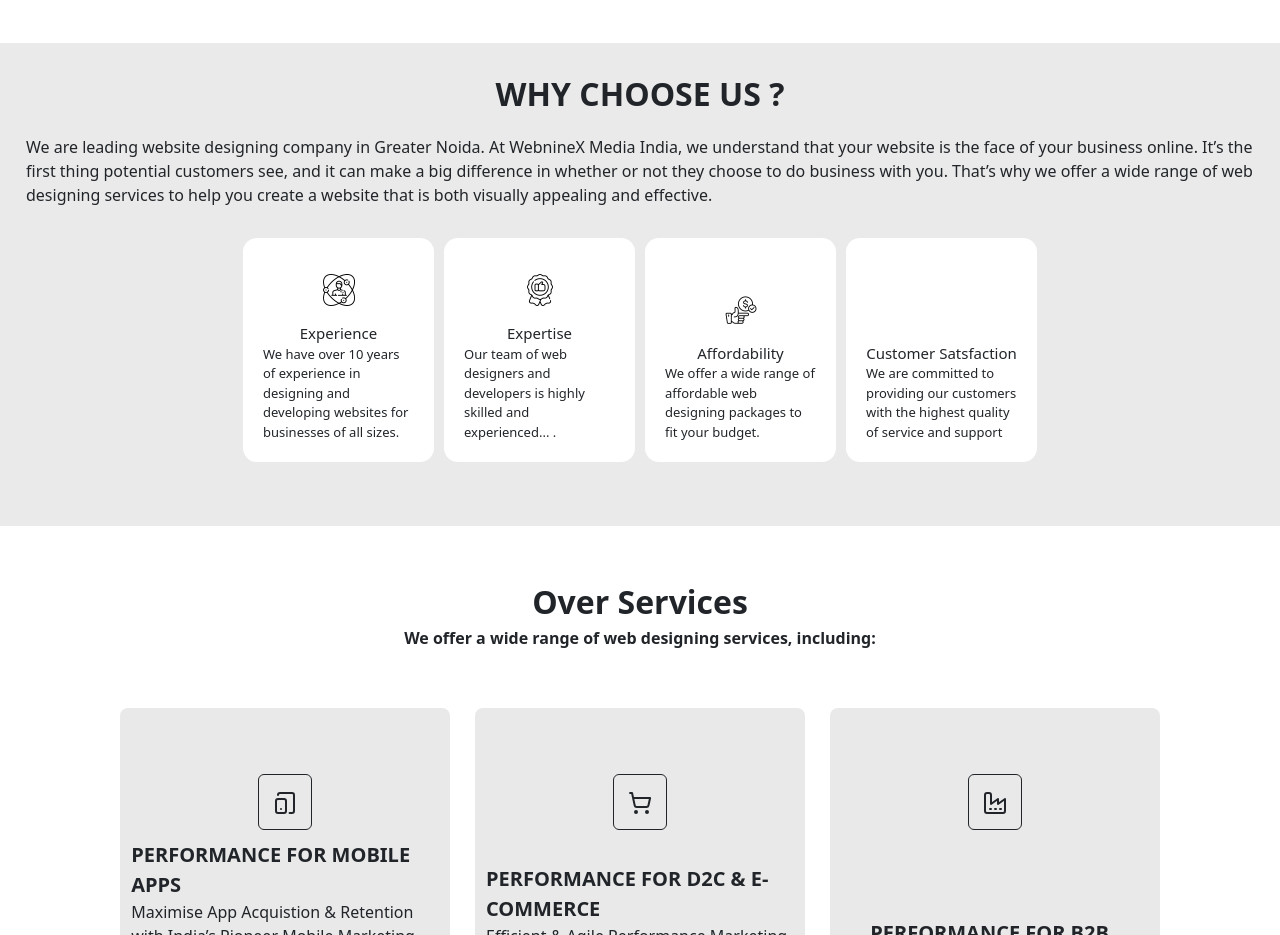
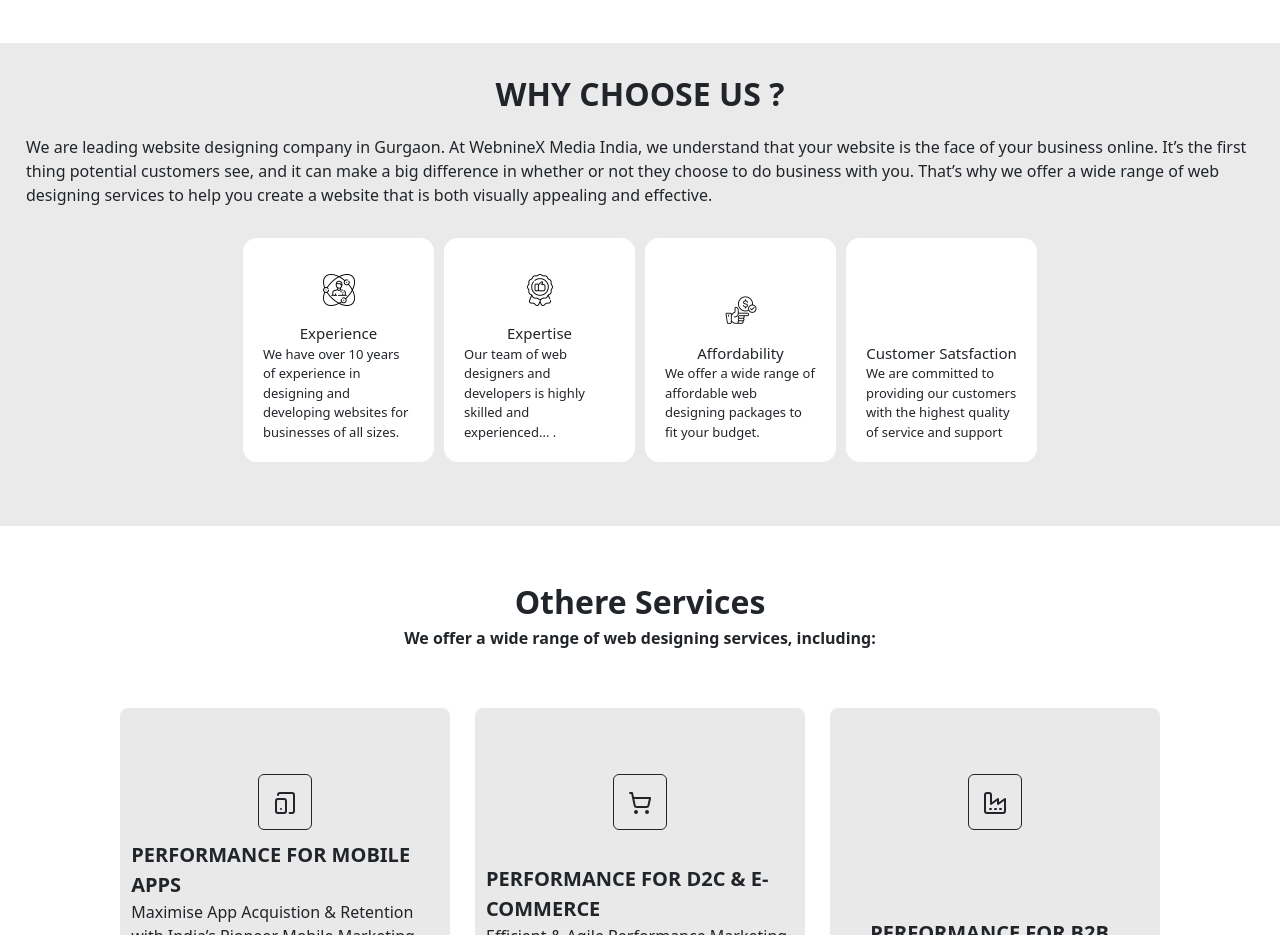
Before and after one commit to developerUdhhyog/demo-site, a plain HTML site: page index.html in a window 1280 px wide. Shown: the part 960-1895 px from the top of the page. Drawn offline with nearby package versions, Linux system fonts and the light colour scheme; files whose address does not match are found by name.

Commit message:
Update index.html

```diff
--- a/index.html
+++ b/index.html
@@ -224,7 +224,7 @@
             <p>WHY CHOOSE US ?</p>
         </div>
         <div class="whyChooseUsContent">
-            <p>We are leading website  designing company in Greater Noida. At WebnineX Media India, we understand that your website is the face of your business online. It’s the first thing potential customers see, and it can make a big difference in whether or not they choose to do business with you. That’s why we offer a wide range of web designing services to help you create a website that is both visually appealing and effective.</p>
+            <p>We are leading website  designing company in Gurgaon. At WebnineX Media India, we understand that your website is the face of your business online. It’s the first thing potential customers see, and it can make a big difference in whether or not they choose to do business with you. That’s why we offer a wide range of web designing services to help you create a website that is both visually appealing and effective.</p>
         </div>
         <div class="whyChooseUsCards">
             <div>
@@ -260,7 +260,7 @@
 
     <section class="ourServices">
         <div style="padding-top: 4%;">
-            <p style="font-size: 32px; font-weight: 600;text-align: center;">Over Services</p>
+            <p style="font-size: 32px; font-weight: 600;text-align: center;">Othere Services</p>
             <p style="font-weight: 600; text-align: center;">We offer a wide range of web designing services, including:</p>
         </div>
 
```
